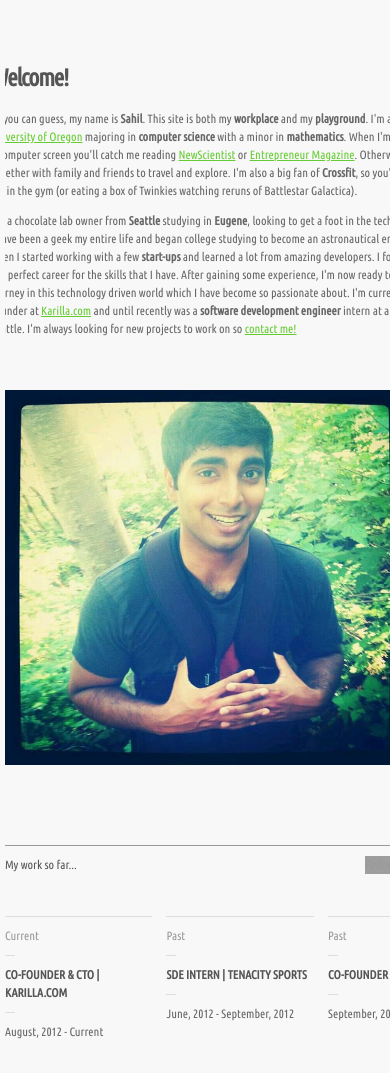
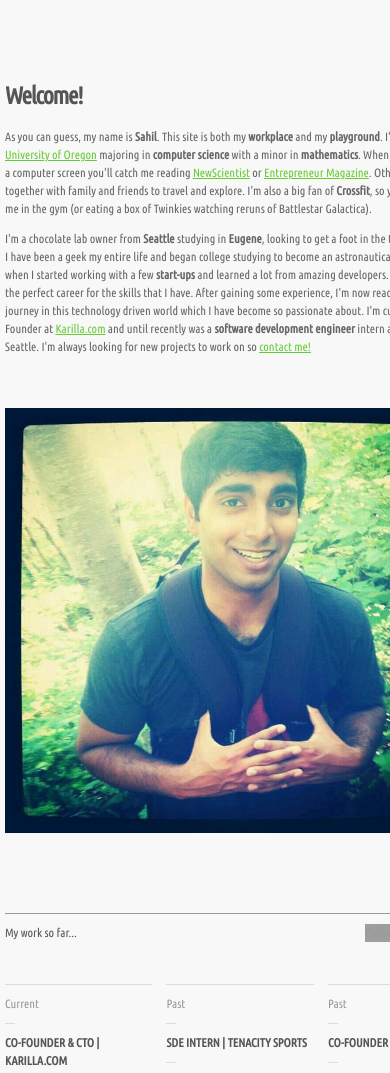
Before and after one commit to sahildiwan/sahildiwan.com, a PHP site: page / in a window 390 px wide; the page is wider, and only the part inside the window is pictured. Shown: the part 255-1328 px from the top of that part. Run offline with PHP 8.4, Linux system fonts and the light colour scheme; some libraries are stand-ins or nearby versions; grey boxes are pictures that could not be loaded.

Commit message:
Mobile Fix

```diff
--- a/css/style.css
+++ b/css/style.css
@@ -70,7 +70,7 @@ body { width: 100%; min-width: 988px; overflow: hidden; }
 .center { margin-left: auto; margin-right: auto; display: block; clear: both; overflow: hidden; padding: 0 5px; width: 978px; }
 .column4 { width: 22.6993865%; overflow: hidden; float: left; display: block; height: 100%; }
 .column3 { width: 31.2883436%; overflow: hidden; float: left; display: block; height: 100%; }
-.column2 { width: 48.4662577%; overflow: hidden; float: right; display: block; height: 100%; }
+.column2 { width: 48.4662577%; overflow: hidden; float: left; display: block; height: 100%; }
 .columnthird { width: 74.2331288%; min-width: 726px; overflow: hidden; float: left; display: block; height: 100%;}
 .mleft { margin-left: 3.06748466% }
 .mright { margin-right: 3.06748466% }
--- a/index.html
+++ b/index.html
@@ -62,6 +62,7 @@
 				<div class="column2 mright">
 					<br/>
 					<br/>
+					<br/>
 					<h2>Welcome!</h2>
 					<p>
 						As you can guess, my name is <strong>Sahil</strong>. This site is both my <strong>workplace</strong> and my <strong>playground</strong>. I'm a student at the <a href="https://www.uoregon.edu" target="_blank">University of Oregon</a> majoring in <strong>computer science</strong> with a minor in <strong>mathematics</strong>. When I'm not in front of a computer screen you'll catch me reading <a href = "https://www.newscientist.com/" target="_blank">NewScientist</a> or <a href ="http://www.entrepreneur.com" target="_blank"> Entrepreneur Magazine</a>. Otherwise, I like to get together with family and friends to travel and explore. I'm also a big fan of <strong>Crossfit</strong>, so you'll always find me in the gym (or eating a box of Twinkies watching reruns of Battlestar Galactica).
@@ -72,7 +73,7 @@
 				</div>
 
 				<div id="slides" class="slider column2">
-					<img src="images/me.png" width="400" height="375" alt="">
+					<img src="images/me.png" width="450" height="425" alt="">
 				</div>
 			</section>
 
```
Also changed, not shown: 1 other file.
